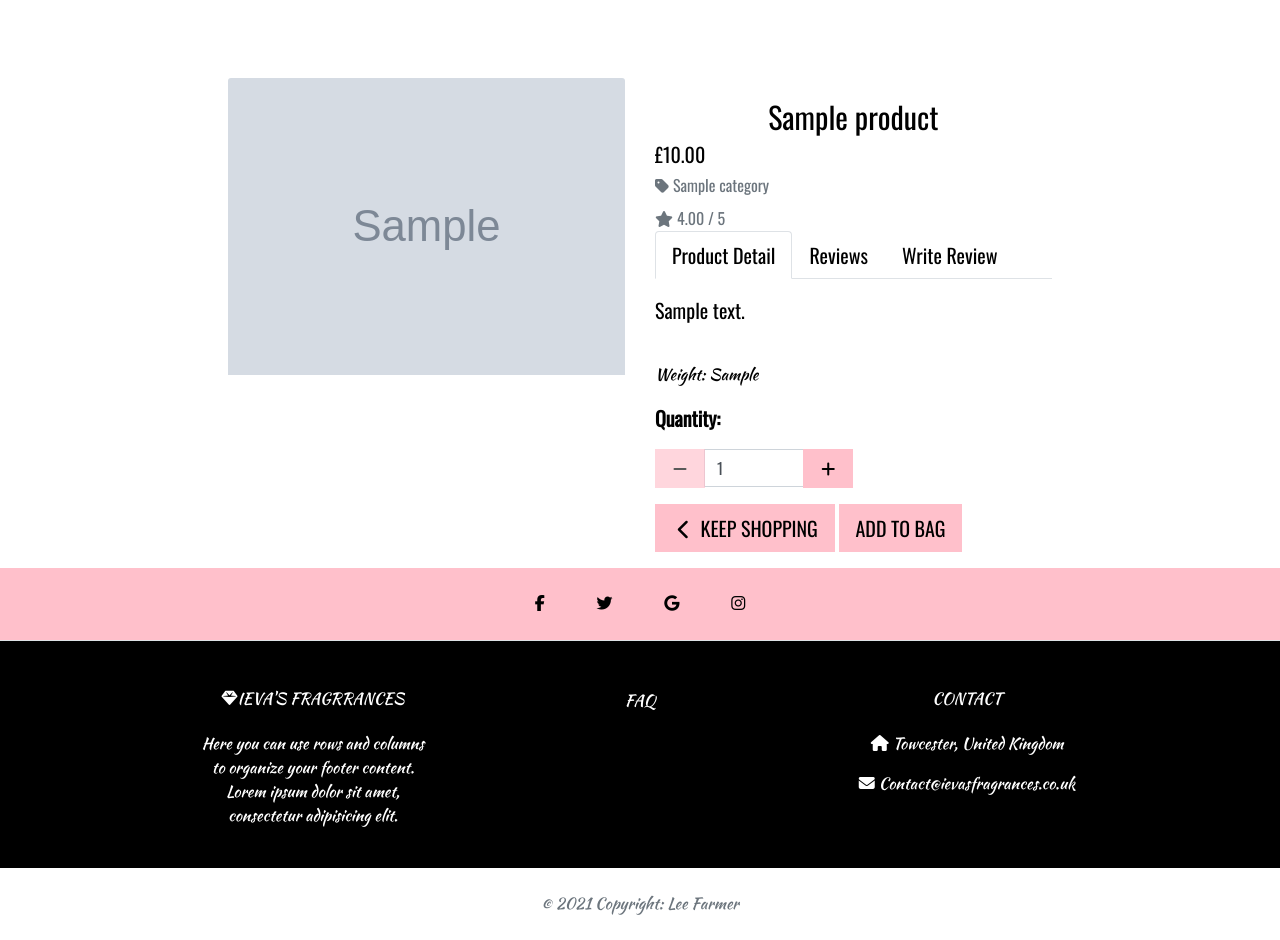
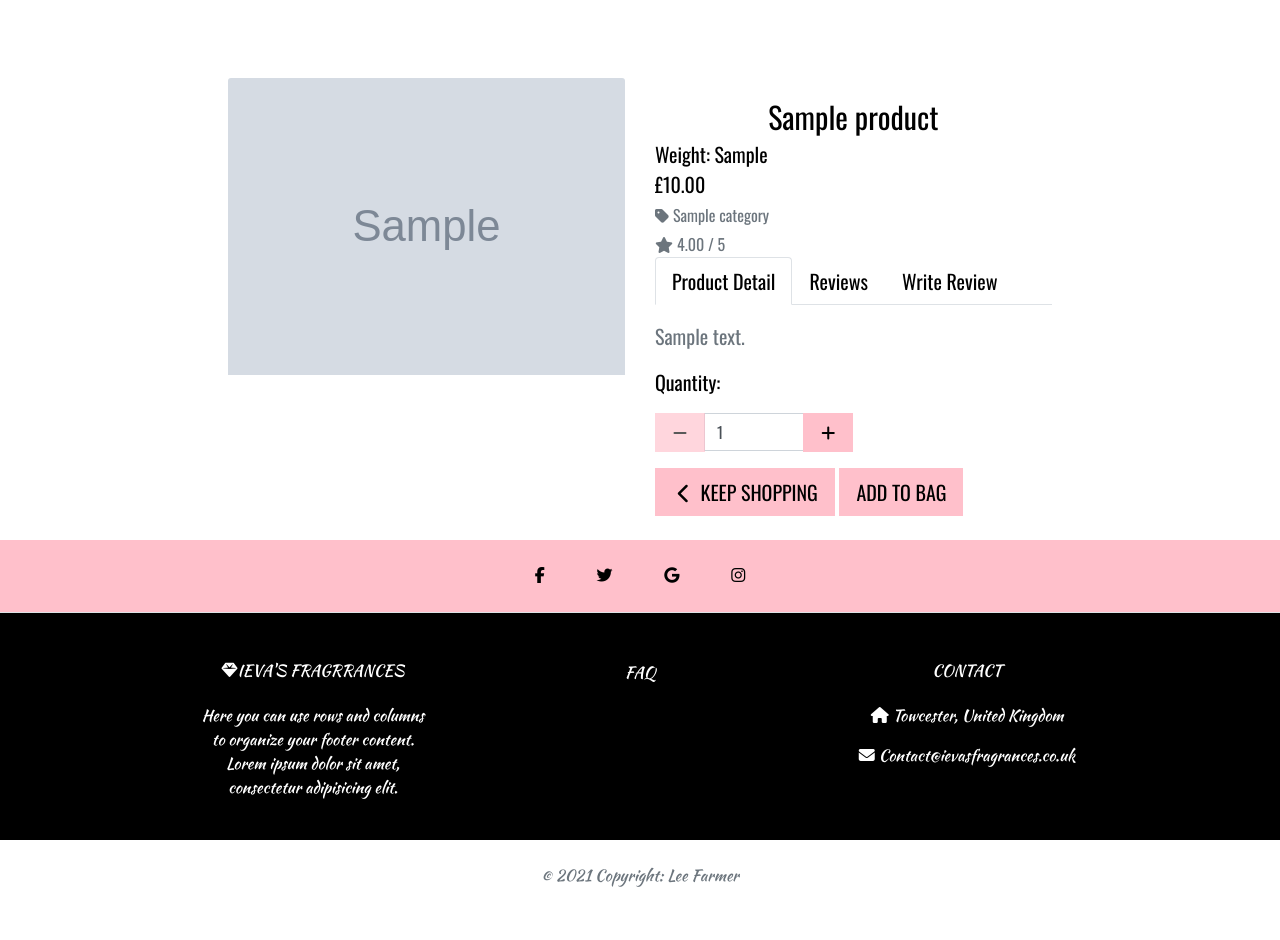
Before and after one commit to Leefarmer83/ievas_fragrances, a Django app: page /products/1/ in a window 1280 px wide. Shown: the part 180-1120 px from the top of the page. After the commit the page ends 1067 px from the top, so only its background shows below. Run offline with Django 3.2, Linux system fonts and the light colour scheme; tables that the repository leaves empty hold one stand-in row (values such as "Sample post"); grey boxes marked "Sample" are stand-in pictures; some libraries are stand-ins or nearby versions.

Commit message:
changed product detail order

```diff
--- a/products/templates/products/product_detail.html
+++ b/products/templates/products/product_detail.html
@@ -28,10 +28,14 @@
         </div>
         <div class="col-12 col-md-6 col-lg-4">
             <div class="product-details-container Oswald lead mb-2 mt-md-3">
-                <p class="mb-0 text-center product-text">{{ product.name }}</p>
+                <p class="mb-0 text-center product-text">{{ product.name }}</p> {% if product.weight %}
+                <p class="mb-0">Weight: {{ product.weight }}</p>
+                {% else %}
+                <p>&nbsp;</p>
+                {% endif %}
                 <p class="mb-0 text-left mb-1">£{{ product.price }}</p>
                 {% if product.category %}
-                <p class="small mt-1 mb-1">
+                <p class="small mt-1 prate">
                     <a class="text-muted mb-1" href="{% url 'products' %}?category={{ product.category.name }}">
                         <i class="fas fa-tag mr-1"></i>{{ product.category.friendly_name}}
                     </a>
@@ -53,7 +57,7 @@
                 </div>
             </nav>
             <div class="tab-content mt-3" id="nav-tabContent">
-                <div class="tab-pane fade show active Oswald text-size" id="nav-home" role="tabpanel"
+                <div class="tab-pane fade show active Oswald text-muted" id="nav-home" role="tabpanel"
                     aria-labelledby="nav-home-tab">
                     {{ product.description }}
                 </div>
@@ -81,15 +85,6 @@
                 </div>
                 {% endif %}
             </div>
-
-                </div>
-                <div class="tab-pane fade" id="nav-contact" role="tabpanel" aria-labelledby="nav-review-tab">...</div>
-            </div>
-            {% if product.weight %}
-                <p class="mb-0">Weight: {{ product.weight }}</p>
-                {% else %}
-                <p>&nbsp;</p>
-                {% endif %}
                 {% if request.user.is_superuser %}
                 <small>
                     <a href="{% url 'edit_product' product.id %}">Edit</a> |
--- a/static/css/base.css
+++ b/static/css/base.css
@@ -216,6 +216,10 @@ input[name='q']::placeholder {
     background-color: black!important;
 }
 
+.prate {
+    margin-bottom: 0rem;
+}
+
 /*  Review section */
 
 
```
